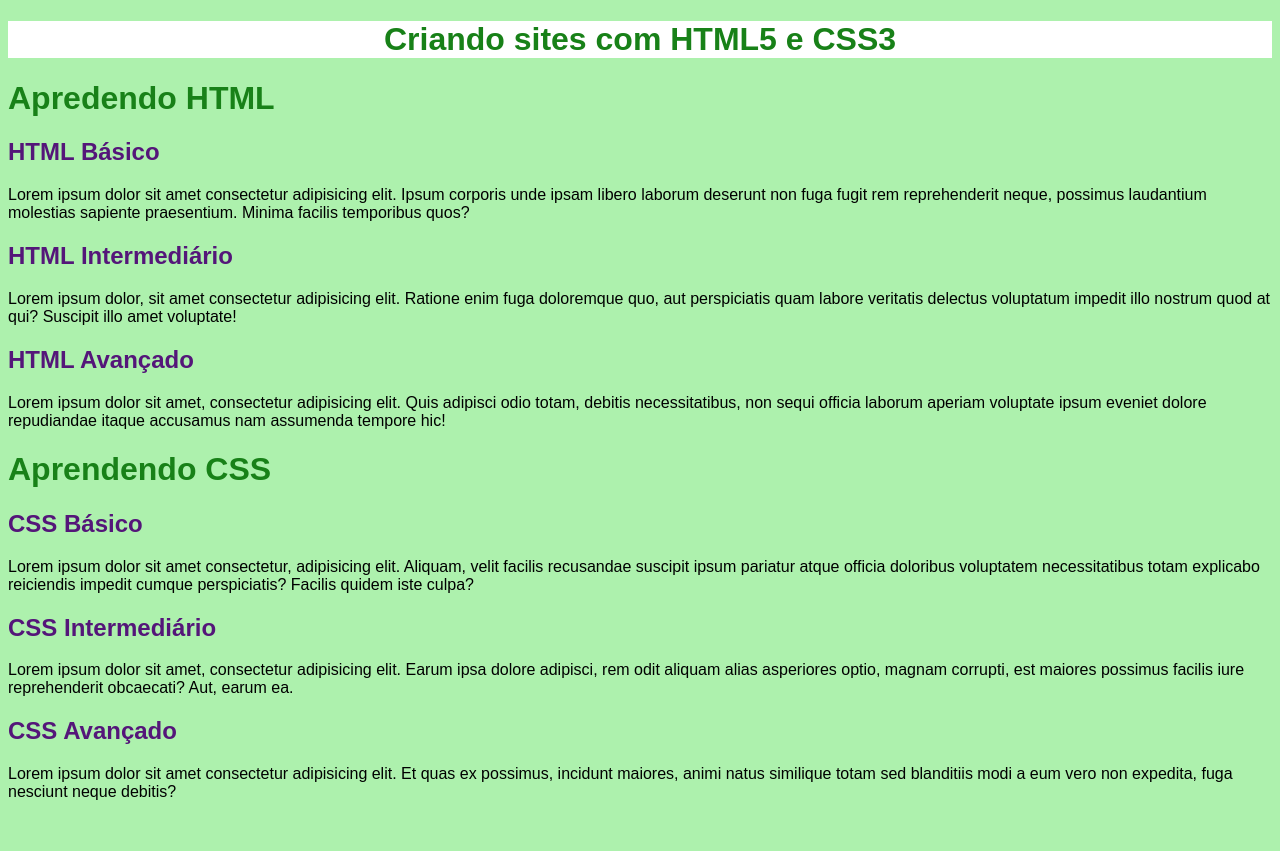
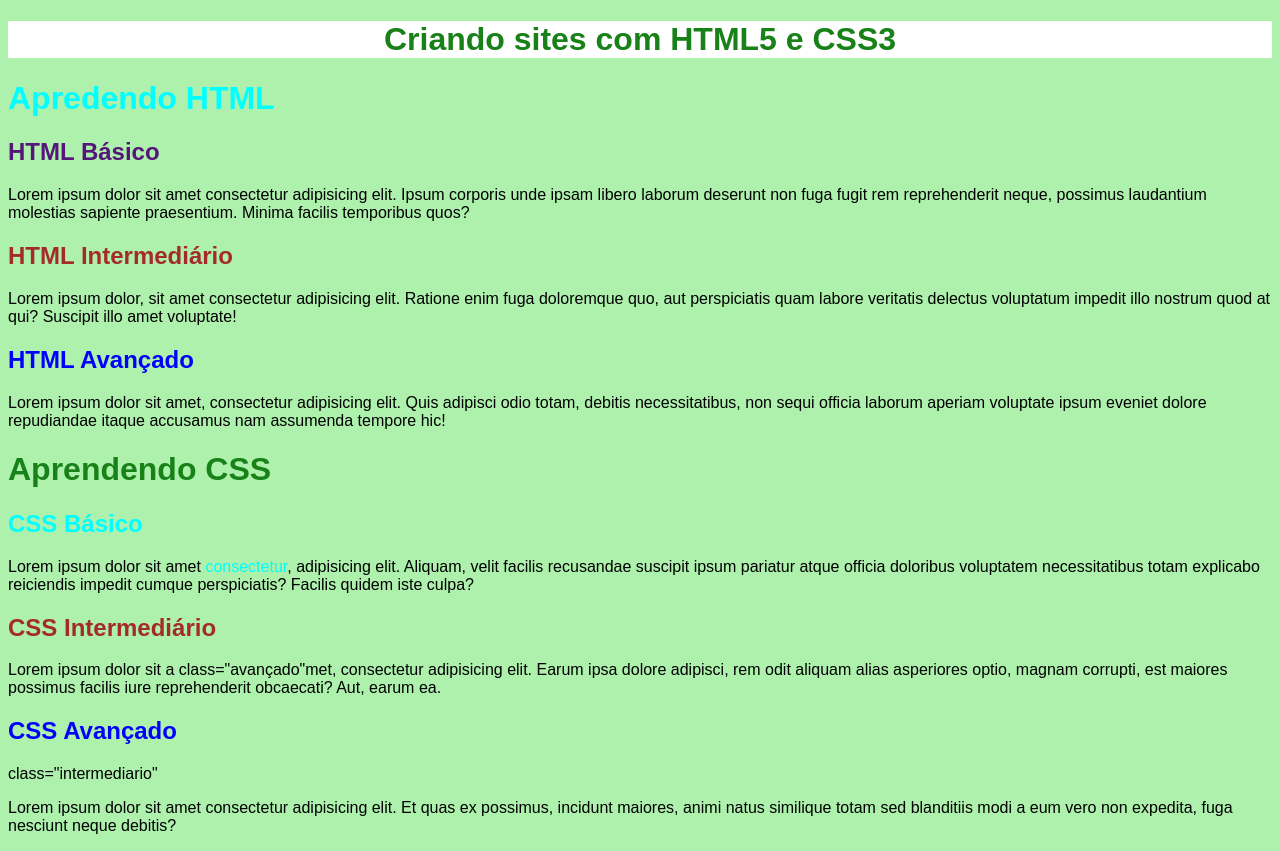
Before and after one commit to caiqueazzari/curso_html_css, a plain HTML site: page exercicios/modulo-02/ex019/seletor01.html in a window 1280 px wide. Before the commit the page ends 817 px from the top, so only its background shows below. Drawn offline with Linux system fonts and the light colour scheme.

Commit message:
Update seletor01.html

```diff
--- a/exercicios/modulo-02/ex019/seletor01.html
+++ b/exercicios/modulo-02/ex019/seletor01.html
@@ -9,19 +9,19 @@
 </head>
 <body>
     <h1 id="principal">Criando sites com HTML5 e CSS3</h1>
-    <h1>Apredendo HTML</h1>
+    <h1 class="basico">Apredendo HTML</h1>
     <h2>HTML Básico</h2>
     <p>Lorem ipsum dolor sit amet consectetur adipisicing elit. Ipsum corporis unde ipsam libero laborum deserunt non fuga fugit rem reprehenderit neque, possimus laudantium molestias sapiente praesentium. Minima facilis temporibus quos?</p>
-    <h2>HTML Intermediário</h2>
+    <h2 class="intermediario">HTML Intermediário</h2>
     <p>Lorem ipsum dolor, sit amet consectetur adipisicing elit. Ratione enim fuga doloremque quo, aut perspiciatis quam labore veritatis delectus voluptatum impedit illo nostrum quod at qui? Suscipit illo amet voluptate!</p>
-    <h2>HTML Avançado</h2>
+    <h2 class="avancado">HTML Avançado</h2>
     <p>Lorem ipsum dolor sit amet, consectetur adipisicing elit. Quis adipisci odio totam, debitis necessitatibus, non sequi officia laborum aperiam voluptate ipsum eveniet dolore repudiandae itaque accusamus nam assumenda tempore hic!</p>
     <h1>Aprendendo CSS</h1>
-    <h2>CSS Básico</h2>
-    <p>Lorem ipsum dolor sit amet consectetur, adipisicing elit. Aliquam, velit facilis recusandae suscipit ipsum pariatur atque officia doloribus voluptatem necessitatibus totam explicabo reiciendis impedit cumque perspiciatis? Facilis quidem iste culpa?</p>
-    <h2>CSS Intermediário</h2>
-    <p>Lorem ipsum dolor sit amet, consectetur adipisicing elit. Earum ipsa dolore adipisci, rem odit aliquam alias asperiores optio, magnam corrupti, est maiores possimus facilis iure reprehenderit obcaecati? Aut, earum ea.</p>
-    <h2>CSS Avançado</h2>
+    <h2 class="basico">CSS Básico</h2>
+    <p>Lorem ipsum dolor sit amet <span class="basico">consectetur</span>, adipisicing elit. Aliquam, velit facilis recusandae suscipit ipsum pariatur atque officia doloribus voluptatem necessitatibus totam explicabo reiciendis impedit cumque perspiciatis? Facilis quidem iste culpa?</p>
+    <h2 class="intermediario">CSS Intermediário</h2>
+    <p>Lorem ipsum dolor sit a class="avançado"met, consectetur adipisicing elit. Earum ipsa dolore adipisci, rem odit aliquam alias asperiores optio, magnam corrupti, est maiores possimus facilis iure reprehenderit obcaecati? Aut, earum ea.</p>
+    <h2 class="avancado">CSS Avançado</h2> class="intermediario"
     <p>Lorem ipsum dolor sit amet consectetur adipisicing elit. Et quas ex possimus, incidunt maiores, animi natus similique totam sed blanditiis modi a eum vero non expedita, fuga nesciunt neque debitis?</p>
 </body>
 </html>
```
